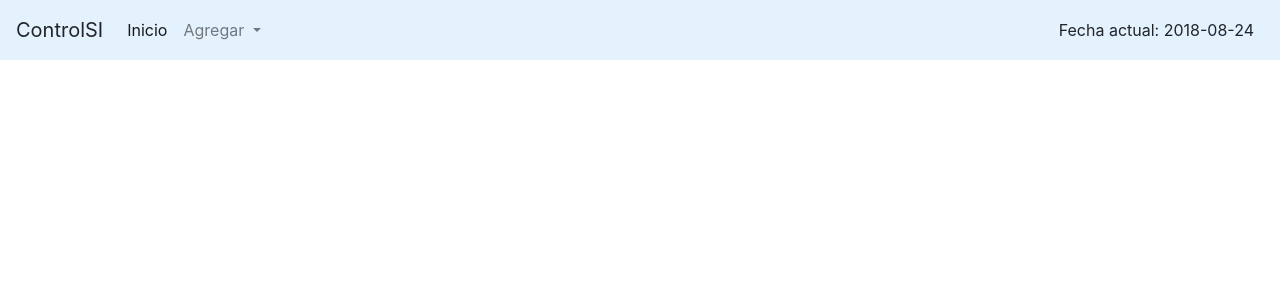
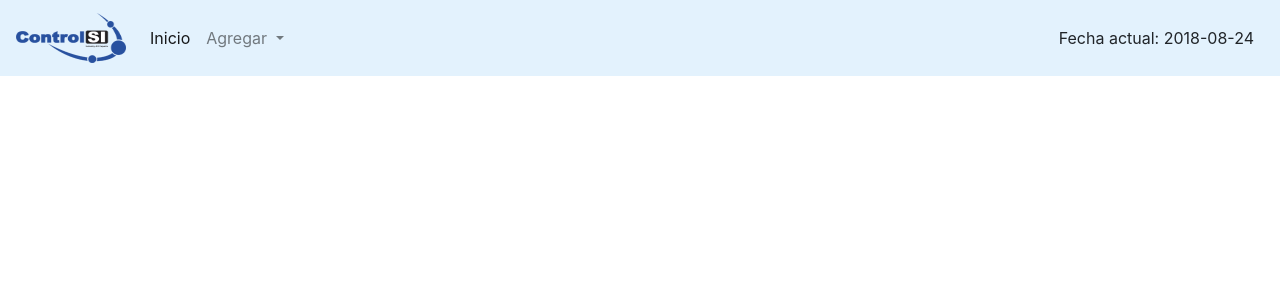
Before and after one commit to Scorcherfjk/CSI-clients, a PHP site: page /FTMetrics/tarjeta.php?var=1 in a window 1280 px wide. Shown: the top 300 px of the page. Run offline with PHP 8.4, Linux system fonts and the light colour scheme; tables that the repository leaves empty or names only in its code hold one stand-in row (values such as "Sample post").

Commit message:
anadiendo el logo de la empresa

```diff
--- a/add_client.html
+++ b/add_client.html
@@ -17,7 +17,8 @@
     <div class="container">
         <!--=======================================INICIO DE LA BARRA DE NAVEGACION==========================-->
         <nav class="navbar fixed-top navbar-expand-lg navbar-light" style="background-color: #e3f2fd;">
-            <a class="navbar-brand" disabled>ControlSI</a>
+            <a class="navbar-brand" href="http://localhost:8080/FTMetrics/CSI-clients/"><img src="./img/controlsi.png" alt="logo de ControlSI"
+                    style="width:110px; height:50px;"></a>
             <button class="navbar-toggler" type="button" data-toggle="collapse" data-target="#navbarSupportedContent" aria-controls="navbarSupportedContent"
                 aria-expanded="false" aria-label="Toggle navigation">
                 <span class="navbar-toggler-icon"></span>
--- a/add_contact.php
+++ b/add_contact.php
@@ -22,7 +22,7 @@ require("conexion.php"); // incluye la variable de la conexion a la base de dato
     <div class="container">
         <!--=======================================INICIO DE LA BARRA DE NAVEGACION==========================-->
         <nav class="navbar fixed-top navbar-expand-lg navbar-light" style="background-color: #e3f2fd;">
-            <a class="navbar-brand" disabled>ControlSI</a>
+        <a class="navbar-brand" href="http://localhost:8080/FTMetrics/CSI-clients/"><img src="./img/controlsi.png" alt="logo de ControlSI" style="width:110px; height:50px;"></a>
             <button class="navbar-toggler" type="button" data-toggle="collapse" data-target="#navbarSupportedContent" aria-controls="navbarSupportedContent"
                 aria-expanded="false" aria-label="Toggle navigation">
                 <span class="navbar-toggler-icon"></span>
--- a/add_proyect.php
+++ b/add_proyect.php
@@ -23,7 +23,7 @@ require("conexion.php"); // incluye la variable de la conexion a la base de dato
     <div class="container">
         <!--=======================================INICIO DE LA BARRA DE NAVEGACION==========================-->
         <nav class="navbar fixed-top navbar-expand-lg navbar-light" style="background-color: #e3f2fd;">
-            <a class="navbar-brand" disabled>ControlSI</a>
+        <a class="navbar-brand" href="http://localhost:8080/FTMetrics/CSI-clients/"><img src="./img/controlsi.png" alt="logo de ControlSI" style="width:110px; height:50px;"></a>
             <button class="navbar-toggler" type="button" data-toggle="collapse" data-target="#navbarSupportedContent" aria-controls="navbarSupportedContent"
                 aria-expanded="false" aria-label="Toggle navigation">
                 <span class="navbar-toggler-icon"></span>
--- a/add_resp.html
+++ b/add_resp.html
@@ -17,7 +17,7 @@
     <div class="container">
         <!--=======================================INICIO DE LA BARRA DE NAVEGACION==========================-->
         <nav class="navbar fixed-top navbar-expand-lg navbar-light" style="background-color: #e3f2fd;">
-            <a class="navbar-brand" disabled>ControlSI</a>
+                <a class="navbar-brand" href="http://localhost:8080/FTMetrics/CSI-clients/"><img src="./img/controlsi.png" alt="logo de ControlSI" style="width:110px; height:50px;"></a>
             <button class="navbar-toggler" type="button" data-toggle="collapse" data-target="#navbarSupportedContent" aria-controls="navbarSupportedContent"
                 aria-expanded="false" aria-label="Toggle navigation">
                 <span class="navbar-toggler-icon"></span>
--- a/index.php
+++ b/index.php
@@ -22,7 +22,7 @@ $tabla = array();
 <body>
 
 <nav class="navbar fixed-top navbar-expand-lg navbar-light" style="background-color: #e3f2fd;">
-    <a class="navbar-brand" disabled>ControlSI</a>
+<a class="navbar-brand" href="http://localhost:8080/FTMetrics/CSI-clients/"><img src="./img/controlsi.png" alt="logo de ControlSI" style="width:110px; height:50px;"></a>
     <button class="navbar-toggler" type="button" data-toggle="collapse" data-target="#navbarSupportedContent" aria-controls="navbarSupportedContent" aria-expanded="false" aria-label="Toggle navigation">
         <span class="navbar-toggler-icon"></span>
     </button>
--- a/seleccion.php
+++ b/seleccion.php
@@ -19,7 +19,7 @@ $hoy = date('Y-m-d');
 
 
  <nav class="navbar fixed-top navbar-expand-lg navbar-light" style="background-color: #e3f2fd;">
-    <a class="navbar-brand" disabled>ControlSI</a>
+ <a class="navbar-brand" href="http://localhost:8080/FTMetrics/CSI-clients/"><img src="./img/controlsi.png" alt="logo de ControlSI" style="width:110px; height:50px;"></a>
     <button class="navbar-toggler" type="button" data-toggle="collapse" data-target="#navbarSupportedContent" aria-controls="navbarSupportedContent" aria-expanded="false" aria-label="Toggle navigation">
         <span class="navbar-toggler-icon"></span>
     </button>
--- a/tarjeta.php
+++ b/tarjeta.php
@@ -14,7 +14,7 @@
 <div class="container">
 <!--=======================================INICIO DE LA BARRA DE NAVEGACION==========================-->
     <nav class="navbar fixed-top navbar-expand-lg navbar-light" style="background-color: #e3f2fd;">
-        <a class="navbar-brand" disabled>ControlSI</a>
+        <a class="navbar-brand" href="http://localhost:8080/FTMetrics/CSI-clients/"><img src="./img/controlsi.png" alt="logo de ControlSI" style="width:110px; height:50px;"></a>
         <button class="navbar-toggler" type="button" data-toggle="collapse" data-target="#navbarSupportedContent" aria-controls="navbarSupportedContent" aria-expanded="false" aria-label="Toggle navigation">
             <span class="navbar-toggler-icon"></span>
         </button>
@@ -205,6 +205,7 @@
             </div>
         </div>
     </div>
+    <input type="hidden" name="idproyecto" value="<?php echo $idproyecto ?>">
     </form>
 <!--=======================================FINAL DEL FORMULARIO======================================-->
 <br>
```
